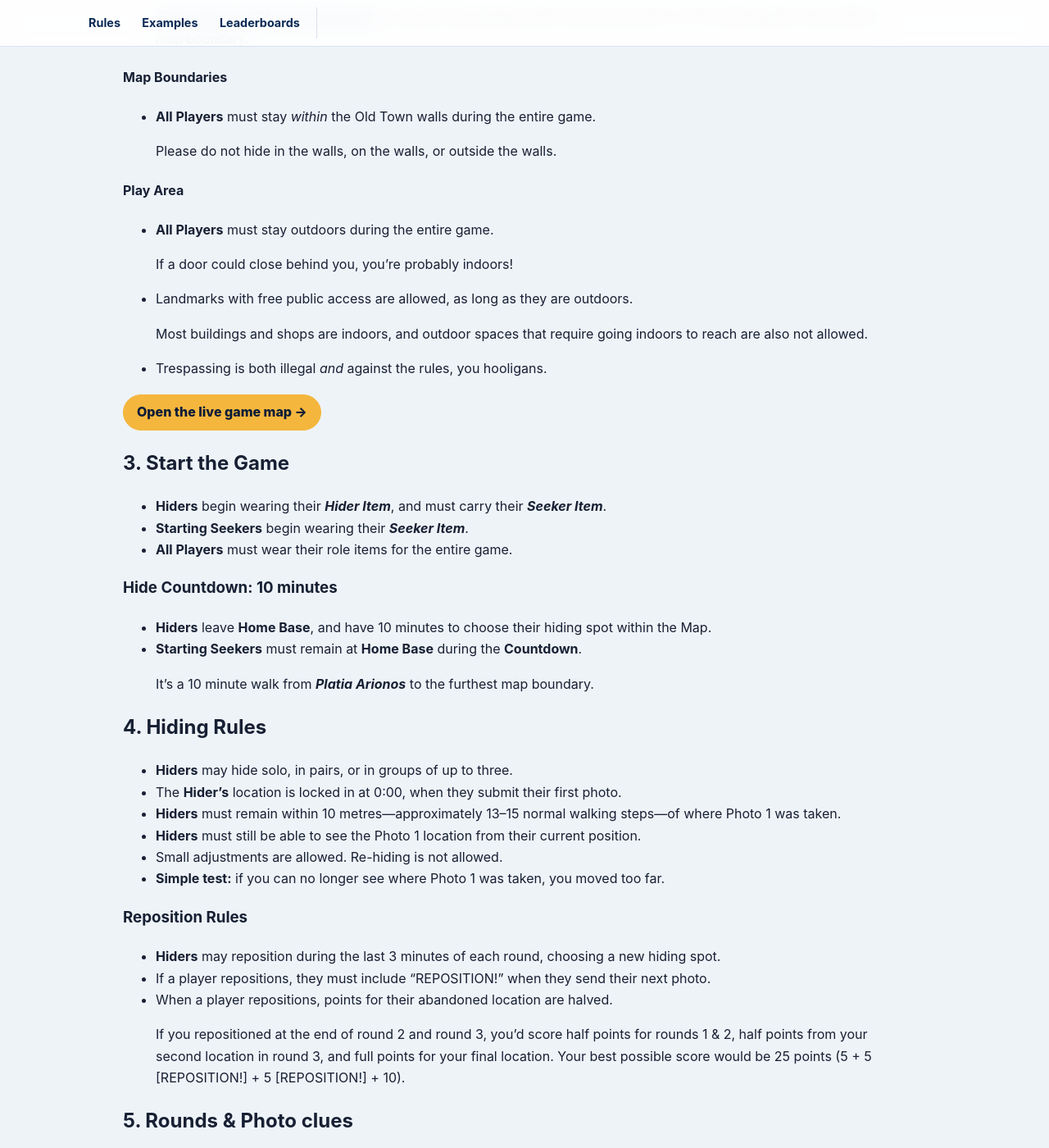
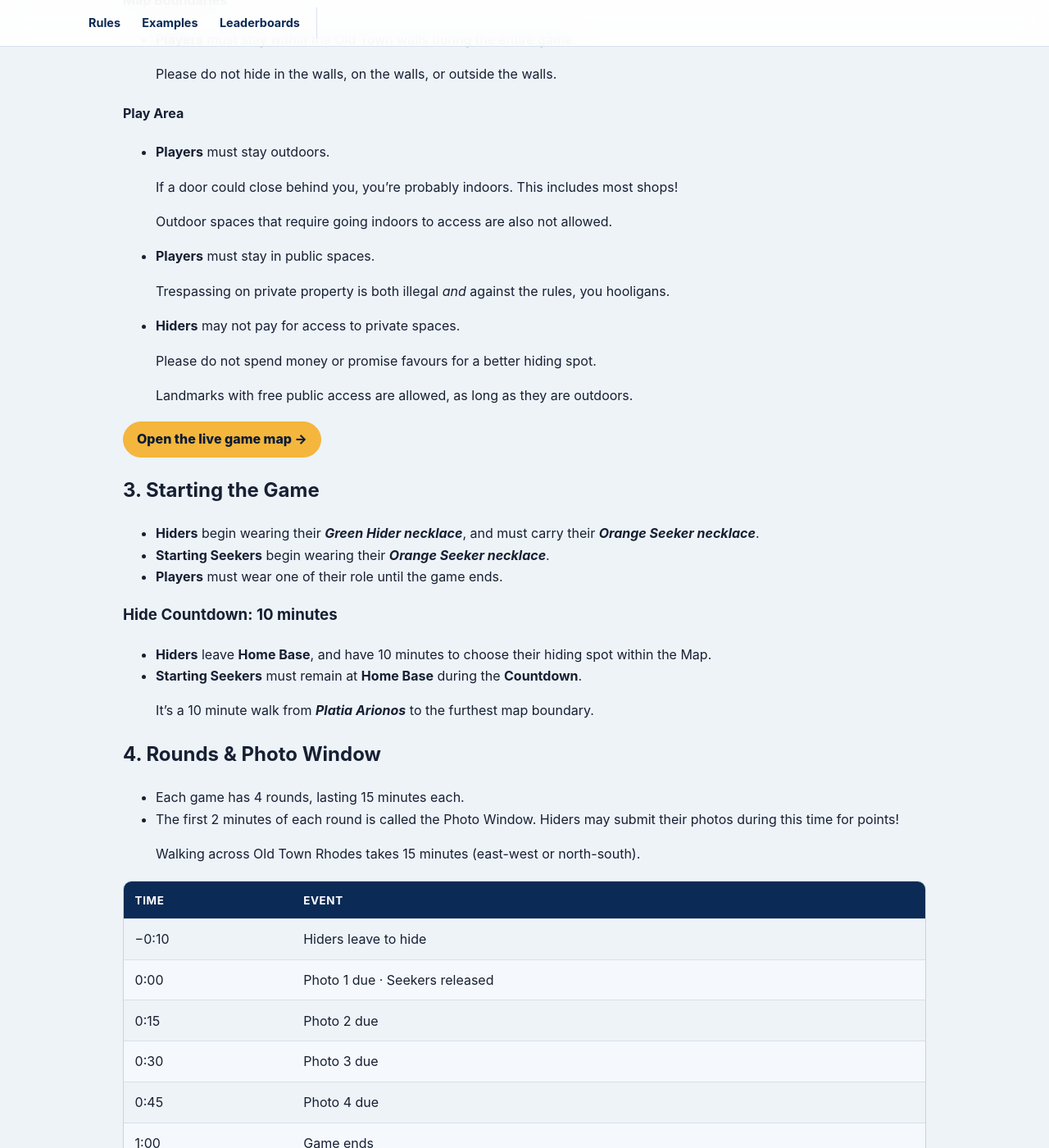
Before and after one commit to mmaxin/hide-and-seek-game, a Jekyll site: the page built from rules.md, in a window 1280 px wide and 1400 px high, scrolled down 1846 px. Shown: the whole window at 82% size. Built offline with Jekyll 4.4.1, drawn with Linux system fonts in a browser that asks for light colours; our own code applies the rules of GitHub Pages for plain Markdown files; some of the changed text lies outside the part shown.

Commit message:
Update rules.md
Edits from the plane

```diff
--- a/rules.md
+++ b/rules.md
@@ -20,11 +20,9 @@
 
 
 ## 2. Set Up
-### Hider or Seeker
+### Hiders and Seekers
 {: #teams }
 
-- **Starting Seekers** will spend the entire game searching for **Hiders**.
-- All other players are **Hiders**, who begin the game hiding, and become **Seekers** if found.
 
 
 {% comment %}
@@ -33,6 +31,12 @@
 ·
 {% endcomment %}
 
+
+
+
+
+
+
 | Total Players | Starting Seekers |
 |---:|:---:|
 | 8–10 | 2 |
@@ -40,19 +44,28 @@
 | 15–19 | 4 |
 | 20–25 | 5 |
 | 26-32 | 6 |
+
+- **Starting Seekers** will spend the entire game searching for **Hiders**.
+- Every **Starting Seeker** needs a ***Orange Seeker Necklace***.
+- All other players begin the game as **Hiders**, and become **Seekers** if found.
+- Every **Hider** needs both a ***Green Hider necklace*** and an ***Orange Seeker necklace***.
+
+> If you want to hide in pairs, you must hold hands the entire game, and both people count as one player. Please let the other players know you're doing this!
+
+{% comment %}
 | 33-40 | 7 |
-{% comment %}
 | 31+ | 6+ or split into two games |
 {% endcomment %}
 
 
-### Hand-out Role Items
+{% comment %}
+### Role Necklaces
 {: #items }
 
-- **Every player** receives a ***Seeker Item***.
-- Only **Hiders** receive a ***Hider Item***.
+- **Every player** receives a ***Orange Seeker necklace***.
+- Only **Hiders** receive an ***Green Hider necklace***.
+
 > Distinct, wearable items in two variations work best! Use hats, shirts, big necklaces, etc.
-{% comment %}
 
 - Each **Starting Seeker** receives a ***Seeker Item***.
 - Each **Hider** receives a ***Hider Item***, and a ***Seeker Item***.
@@ -63,11 +76,15 @@
 ### Review Map & Boundaries WIP
 {% comment %}
 This could go first, but I always give players game objects as soon as possible lol.
+- See below section, but this should be talked about and defined before starting the game!
 {% endcomment %}
-- See below section, but this should be talked about and defined before starting the game!
 
 #### Home Base: The Starting Area
-> **[*Platia Arionos* (Πλατεία Αρίωνος)](https://maps.app.goo.gl/dgDLizPcn8gEu1z48)** is a small, central plaza with a tree and a well. It's a 10 minute walk to the furthest map boundary.
+- **Players** must start the game at **Home Base**.
+
+> **[*Platia Arionos* (Πλατεία Αρίωνος)](https://maps.app.goo.gl/dgDLizPcn8gEu1z48)** is a small, central plaza with a tree and a well. It's a 10 minute walk from here to the furthest map boundary.
+
+
 {% comment %}
 - Home Base: The starting area.
   - Where exactly will Starting Seekers wait, while Hiders hide?
@@ -75,24 +92,29 @@
   - Recommend picking a well-defined area, or require touching a specific landmark. Seekers *will* try to watch lol, that's expected.
 {% endcomment %}
 #### Map Boundaries
-- **All Players** must stay *within* the Old Town walls during the entire game.
+- **Players** must stay *within* the Old Town walls during the entire game.
 
 > Please do not hide in the walls, on the walls, or outside the walls.
 
 #### Play Area
 
-- **All Players** must stay outdoors during the entire game.
+- **Players** must stay outdoors.
 
-> If a door could close behind you, you're probably indoors!
+> If a door could close behind you, you're probably indoors. This includes most shops!
 
 
-- Landmarks with free public access are allowed, as long as they are outdoors.
+> Outdoor spaces that require going indoors to access are also not allowed.
 
-> Most buildings and shops are indoors, and outdoor spaces that require going indoors to reach are also not allowed.
+- **Players** must stay in public spaces.
+
+> Trespassing on private property is both illegal *and* against the rules, you hooligans.
 
 
+- **Hiders** may not pay for access to private spaces.
 
-- Trespassing is both illegal *and* against the rules, you hooligans.
+> Please do not spend money or promise favours for a better hiding spot.
+
+> Landmarks with free public access are allowed, as long as they are outdoors.
 
 
 
@@ -110,12 +132,12 @@
 
 <a class="button map-button" href="https://www.google.com/maps/d/viewer?mid=1K333qr3YPDbJbKSe0Sf76sPG-eI42dM&amp;usp=sharing" target="_blank" rel="noopener">Open the live game map →</a>
 
-## 3. Start the Game
+## 3. Starting the Game
 {: #start }
 
-- **Hiders** begin wearing their ***Hider Item***, and must carry their ***Seeker Item***.
-- **Starting Seekers** begin wearing their ***Seeker Item***.
-- **All Players** must wear their role items for the entire game.
+- **Hiders** begin wearing their ***Green Hider necklace***, and must carry their ***Orange Seeker necklace***.
+- **Starting Seekers** begin wearing their ***Orange Seeker necklace***.
+- **Players** must wear one of their role until the game ends.
 
 ### Hide Countdown: 10 minutes
 
@@ -129,32 +151,27 @@
 
 
 > It's a 10 minute walk from ***Platia Arionos*** to the furthest map boundary.
+
+
+
+## 4. Rounds & Photo Window
+{: #photo-clues }
+
+- Each game has 4 rounds, lasting 15 minutes each.
+- The first 2 minutes of each round is called the Photo Window. Hiders may submit their photos during this time for points!
 {% comment %}
+- At the beginning of each round, all **Hiders** must submit a photo.
+
+- At the end of each round, all *surviving* **Hiders** score points according to the photo they submitted (see below).
+- At the end of each round, any *found* **Hiders** become **Seekers**. *(Hiders score 0 points on the round they're found.)*
+
 {% endcomment %}
 
 
-## 4. Hiding Rules
-{: #locked-location }
-
-- **Hiders** may hide solo, in pairs, or in groups of up to three.
-- The **Hider’s** location is locked in at 0:00, when they submit their first photo.
-- **Hiders** must remain within 10 metres—approximately 13–15 normal walking steps—of where Photo 1 was taken.
-- **Hiders** must still be able to see the Photo 1 location from their current position.
-- Small adjustments are allowed. Re-hiding is not allowed.
-- **Simple test:** if you can no longer see where Photo 1 was taken, you moved too far.
-
-
-### Reposition Rules
-- **Hiders** may reposition during the last 3 minutes of each round, choosing a new hiding spot.
-- If a player repositions, they must include "REPOSITION!" when they send their next photo.
-- When a player repositions, points for their abandoned location are halved.
-
-> If you repositioned at the end of round 2 and round 3, you'd score half points for rounds 1 & 2, half points from your second location in round 3, and full points for your final location. Your best possible score would be 25 points (5 + 5 [REPOSITION!] + 5 [REPOSITION!] + 10).
+> Walking across Old Town Rhodes takes 15 minutes (east-west or north-south).
 
 
 
-## 5. Rounds & Photo clues
-{: #photo-clues }
 
 | Time | Event |
 | --- | --- |
@@ -184,12 +201,27 @@
 | 14:59 | Surviving hiders score points! |
 | 15:00 | Found Hiders become seekers! |
 
-- Each game has 4 rounds, lasting 15 minutes each.
-- At the beginning of each round, all **Hiders** must submit a photo.
-- At the end of each round, all *surviving* **Hiders** score points according to the photo they submitted (see below).
-- At the end of each round, any *found* **Hiders** become **Seekers**. *(Hiders score 0 points on the round they're found.)*
 
-> Walking across Old Town Rhodes takes 15 minutes (east-west or north-south).
+
+## 4. Hiding Rules
+{: #locked-location }
+
+{% comment %}
+- **Hiders** may hide solo, in pairs, or in groups of up to three.
+{% endcomment %}
+- The **Hider’s** location is locked in at 0:00, when they submit their first photo.
+- **Hiders** must remain within 10 metres—approximately 13–15 normal walking steps—of where Photo 1 was taken.
+- **Hiders** must still be able to see the Photo 1 location from their current position.
+- Small adjustments are allowed. Re-hiding is not allowed.
+- **Simple test:** if you can no longer see where Photo 1 was taken, you moved too far.
+
+
+### Reposition Rules
+- **Hiders** may reposition during the last 3 minutes of each round, choosing a new hiding spot.
+- If a player repositions, they must include "REPOSITION!" when they send their next photo.
+- When a player repositions, points for their abandoned location are halved.
+
+> If you repositioned at the end of round 2 and round 3, you'd score half points for rounds 1 & 2, half points from your second location in round 3, and full points for your final location. Your best possible score would be 25 points (5 + 5 [REPOSITION!] + 5 [REPOSITION!] + 10).
 
 
 
@@ -232,7 +264,7 @@
 | Found between 1:10–1:45 | 6 |
 | Not found by 2:00 | 10 |
 
-- Each photo must be taken from the locked hiding location.
+- Each photo must be taken from the exact hiding location.
 - Each photo should clearly show the ground, an upper view, and at least one clear, mostly unobstructed location clue.
 - Each photo must be from the **Hider’s** point of view. No zooming.
 - **Hiders** must submit photos on time. They may be asked to resubmit photos that are unclear.
```
